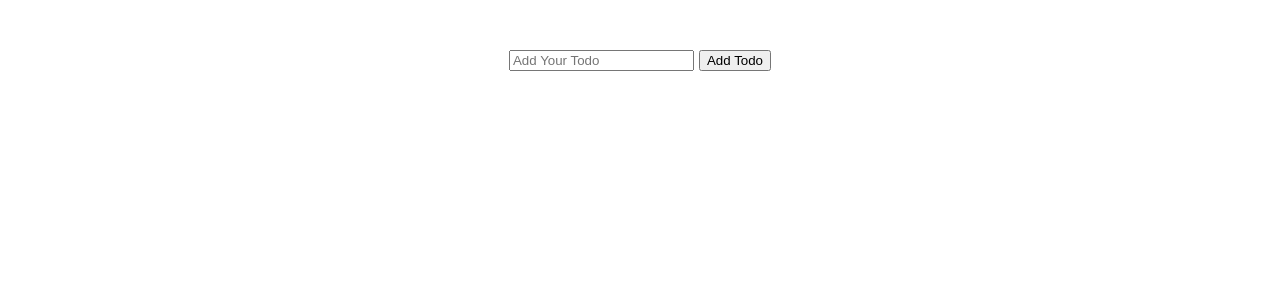
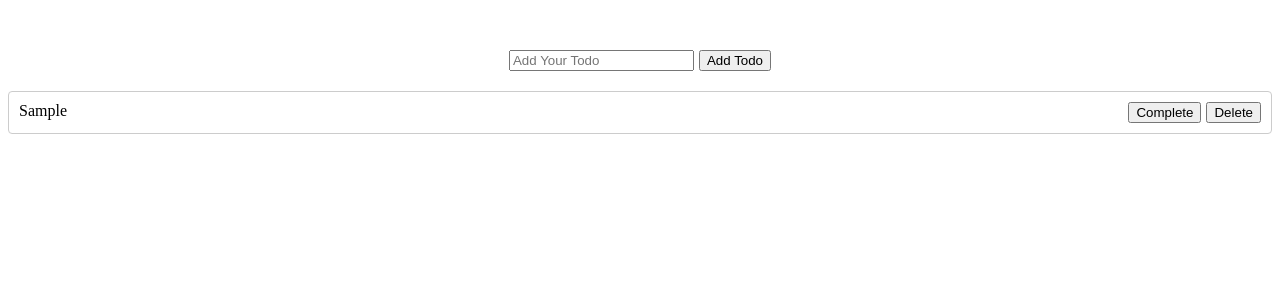
Before and after one commit to Hamzah840/todoList, a React (Vite) app: page / in a window 1280 px wide. Both pictures are taken after typing "Sample" into the empty fields and a click on the button "Add Todo". Shown: the top 300 px of the page. Built offline with nearby package versions, Linux system fonts and the light colour scheme.

Commit message:
Add complete and delete button

```diff
--- a/src/App.jsx
+++ b/src/App.jsx
@@ -9,13 +9,24 @@ function App() {
   const addTodo = (text) => {
     const newTodo = [...todos, { text, isCompleted: false }];
     setTodos(newTodo);
-    console.log(newTodo);
   };
+
+  const completedTodo = (index) => {
+    const newTodo = [...todos];
+    newTodo[index].isCompleted = !newTodo[index].isCompleted;
+    setTodos(newTodo);
+  };
+
+  const deleteTodo = index => {
+    const newTodo = [...todos];
+    newTodo.splice(index, 1);
+    setTodos(newTodo);
+  }
 
   return (
     <div className="TodoApp">
       <TodoInput addTodo={addTodo} />
-      <TodoList todos={todos}/>
+      <TodoList todos={todos} completedTodo={completedTodo} deleteTodo={deleteTodo} />
     </div>
   );
 }
--- a/src/components/TodoItem.jsx
+++ b/src/components/TodoItem.jsx
@@ -1,8 +1,22 @@
-function TodoItem({todos, index}) {
+function TodoItem({ todo, index, completedTodo, deleteTodo }) {
   return (
-    <div className="todo-item">
-      {todos.text}
-
+    <div
+      className="todo-item"
+      style={{ textDecoration: todo.isCompleted ? "line-through" : "none" }}
+    >
+      {todo.text}
+      <div>
+        <button onClick={() => completedTodo(index)}>
+          {todo.isCompleted ? "Undo" : "Complete"}
+        </button>
+        <button
+          onClick={() => {
+            deleteTodo(index);
+          }}
+        >
+          Delete
+        </button>
+      </div>
     </div>
   );
 }
--- a/src/components/TodoList.jsx
+++ b/src/components/TodoList.jsx
@@ -1,11 +1,12 @@
-function TodoList({todos}) {
+import TodoItem from "./TodoItem";
+
+function TodoList({ todos, completedTodo, deleteTodo }) {
   return (
     <div>
       {todos.map((todo, index) => (
-        console.log(todo)
-
+        <TodoItem key={index} index={index} todo={todo} completedTodo={completedTodo} deleteTodo={deleteTodo} />
       ))}
     </div>
   );
 }
-export default TodoList
+export default TodoList;
```
